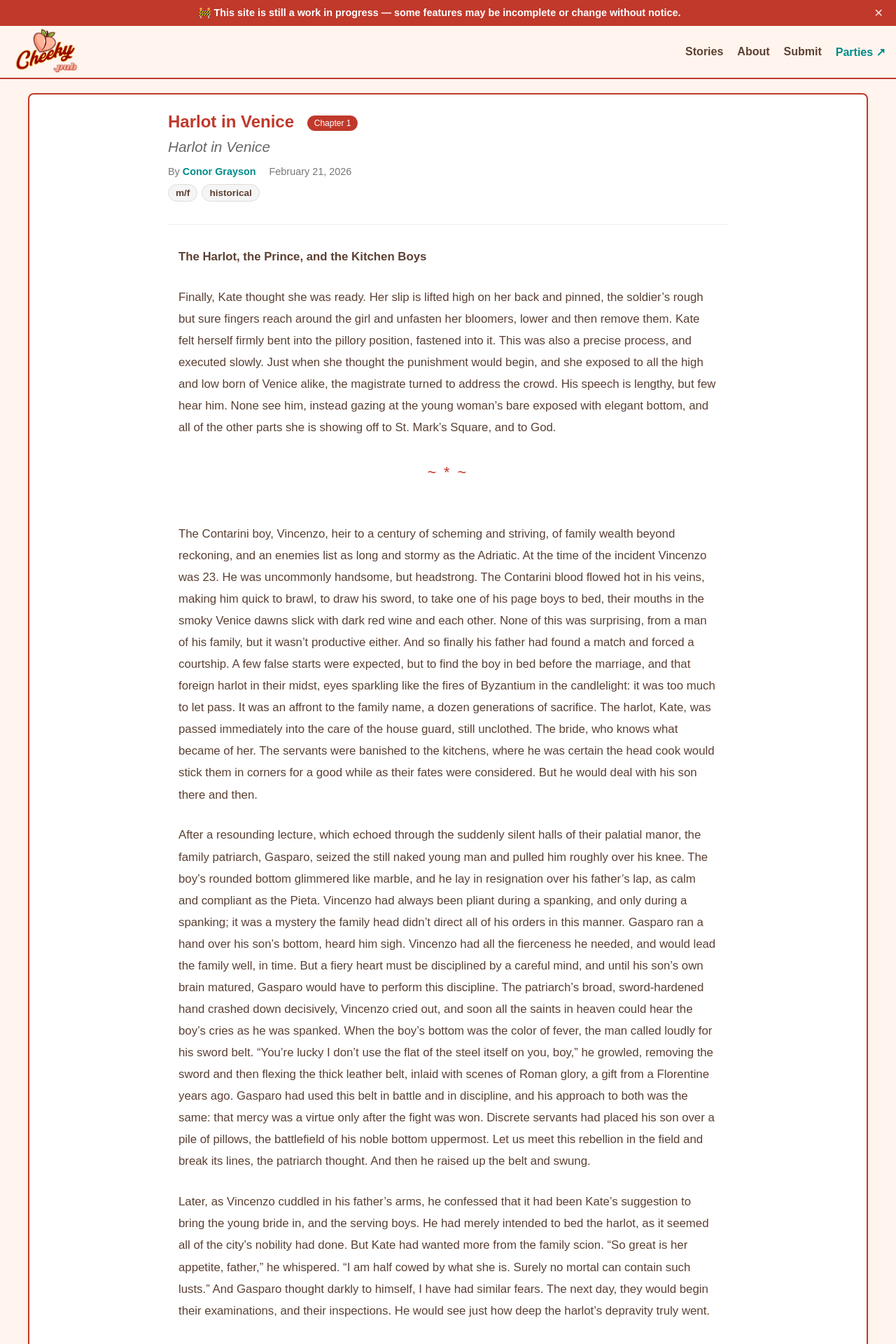
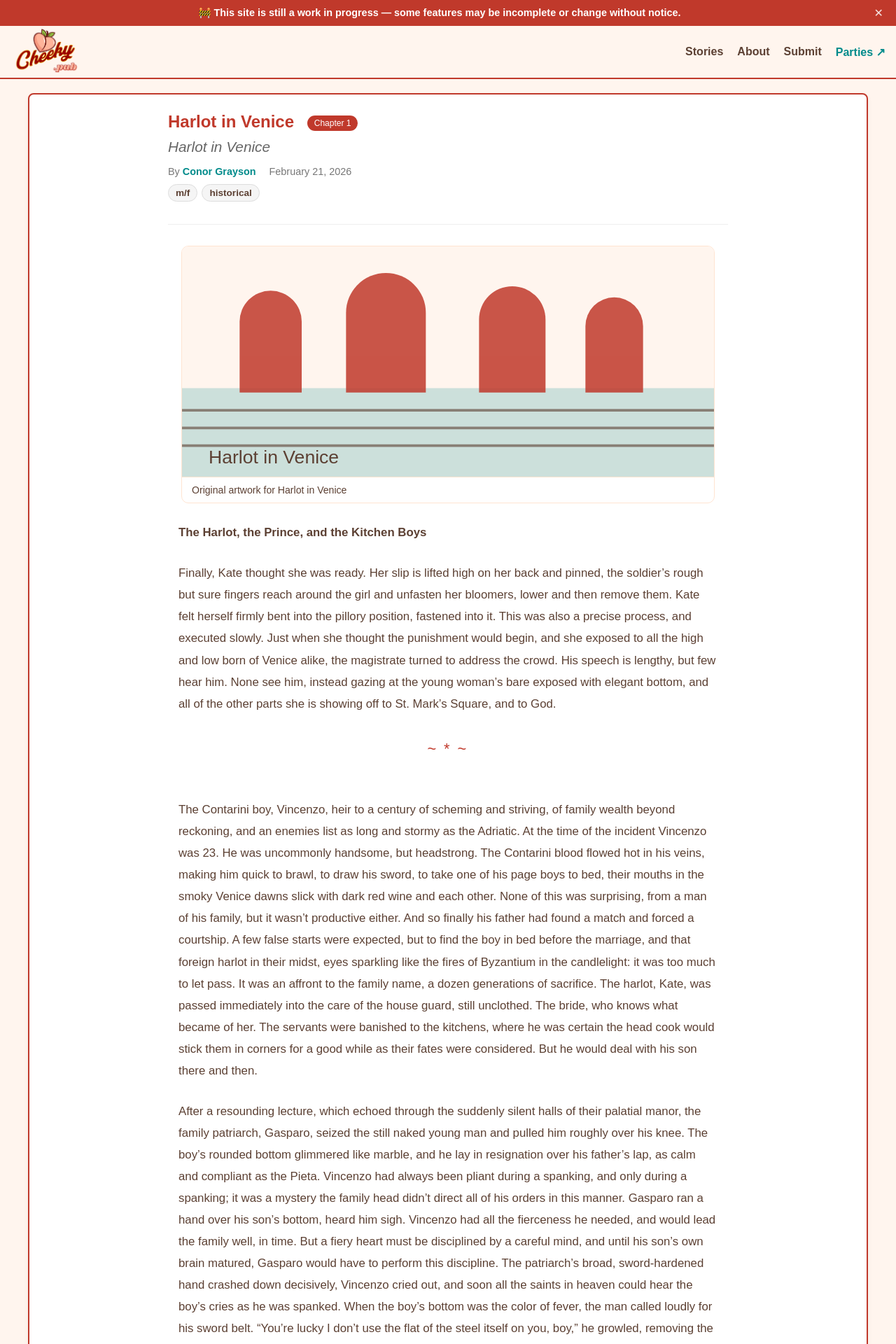
Before and after one commit to cheekypubs/cheekypubs.github.io, a Jekyll site: the page built from _stories/2026-02-21-harlot-in-venice.md, in a window 1280 px wide. Shown: the top 1920 px of the page at 70% size. Built offline with Jekyll 4.4.1, drawn with Linux system fonts in a browser that asks for light colours.

Commit message:
Add reusable story art support and initial artwork

```diff
--- a/_layouts/story.html
+++ b/_layouts/story.html
@@ -24,6 +24,15 @@ layout: default
       </div>
       {% endif %}
     </header>
+
+    {% if page.art_image %}
+    <figure class="story-hero-art">
+      <img src="{{ page.art_image | absolute_url }}" alt="{{ page.art_alt | default: page.title | escape }}">
+      {% if page.art_caption %}
+      <figcaption>{{ page.art_caption }}</figcaption>
+      {% endif %}
+    </figure>
+    {% endif %}
 
     <div class="story-content">
       {{ content }}
--- a/_stories/2026-02-21-harlot-in-venice.md
+++ b/_stories/2026-02-21-harlot-in-venice.md
@@ -7,6 +7,9 @@ story_id: "harlot-in-venice"
 chapter: 1
 chapter_title: "Harlot in Venice"
 description: "In Renaissance Venice, a young woman caught in scandal faces public punishment in St. Mark's Square."
+art_image: "/assets/images/story-art/harlot-in-venice.svg"
+art_alt: "Abstract Venetian-inspired art with arches and canal lines"
+art_caption: "Original artwork for Harlot in Venice"
 tags:
   - m/f
   - historical
--- a/assets/css/style.css
+++ b/assets/css/style.css
@@ -581,6 +581,28 @@ a {
 .story-header h1 {
     color: #C0392B;
     margin: 0 0 15px 0;
+}
+
+.story-hero-art {
+    margin: 0 auto 26px;
+    max-width: 760px;
+    border: 1px solid #FFE4D1;
+    border-radius: 10px;
+    overflow: hidden;
+    background-color: #fff;
+}
+
+.story-hero-art img {
+    display: block;
+    width: 100%;
+    height: auto;
+}
+
+.story-hero-art figcaption {
+    padding: 10px 14px;
+    font-size: 0.88em;
+    color: #5C4033;
+    border-top: 1px solid #FFE4D1;
 }
 
 .story-content {
```
Also changed, not shown: _stories/2026-02-21-joanna.md (+3 -0 lines), _stories/2026-02-21-the-advisor.md (+3 -0 lines), assets/images/story-art/harlot-in-venice.svg (added), assets/images/story-art/joanna.svg (added), assets/images/story-art/the-advisor.svg (added).
